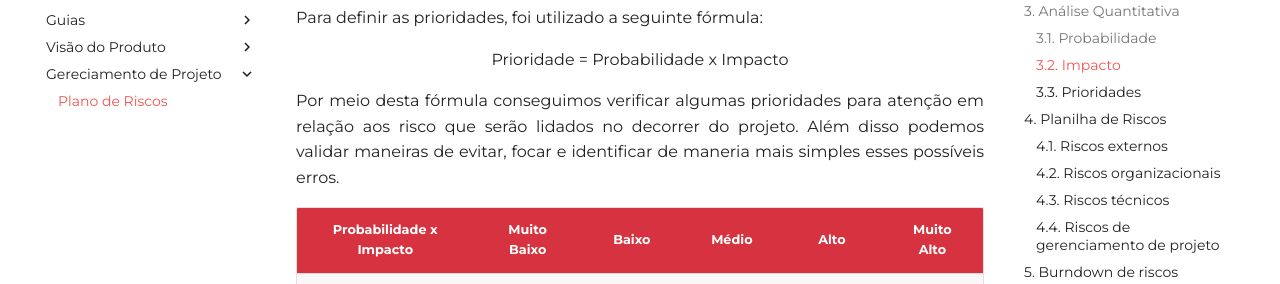
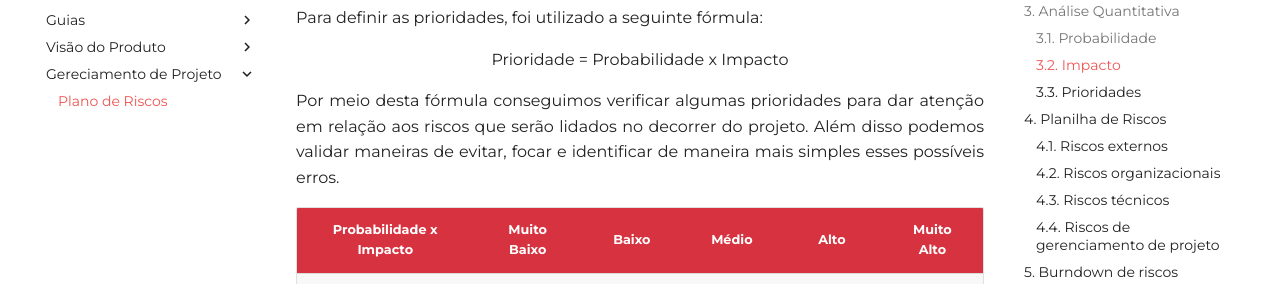
Before and after one commit to DITGO/2023-1-Schedula-Doc, an MkDocs documentation site: the page built from docs/gerenciamento_projetos/plano_riscos.md, in a window 1280 px wide and 900 px high, scrolled down 2317 px. Shown: the part 169-453 px from the top of the window. Built offline with MkDocs 1.6.1 and Material for MkDocs 9.7.7, drawn with Linux system fonts in a browser that asks for light colours; some web fonts are replaced; comment, search, counter and statistics services are not loaded.

Commit message:
Update docs/gerenciamento_projetos/plano_riscos.md
Co-authored-by: Ian Fillipe Pontes Ferreira <ianfillipe@gmail.com>

```diff
--- a/docs/gerenciamento_projetos/plano_riscos.md
+++ b/docs/gerenciamento_projetos/plano_riscos.md
@@ -80,7 +80,7 @@
 
 </center>
 
-Por meio desta fórmula conseguimos verificar algumas prioridades para atenção em relação aos risco que serão lidados no decorrer do projeto. Além disso podemos validar maneiras de evitar, focar e identificar de maneria mais simples esses possíveis erros.
+Por meio desta fórmula conseguimos verificar algumas prioridades para dar atenção em relação aos riscos que serão lidados no decorrer do projeto. Além disso podemos validar maneiras de evitar, focar e identificar de maneira mais simples esses possíveis erros.
 
 **Probabilidade x Impacto** | **Muito Baixo** | **Baixo** | **Médio**  | **Alto** | **Muito Alto**
 :-----------------------: | :-------------: | :-------: |:----------:|:--------:|:------------:
```
